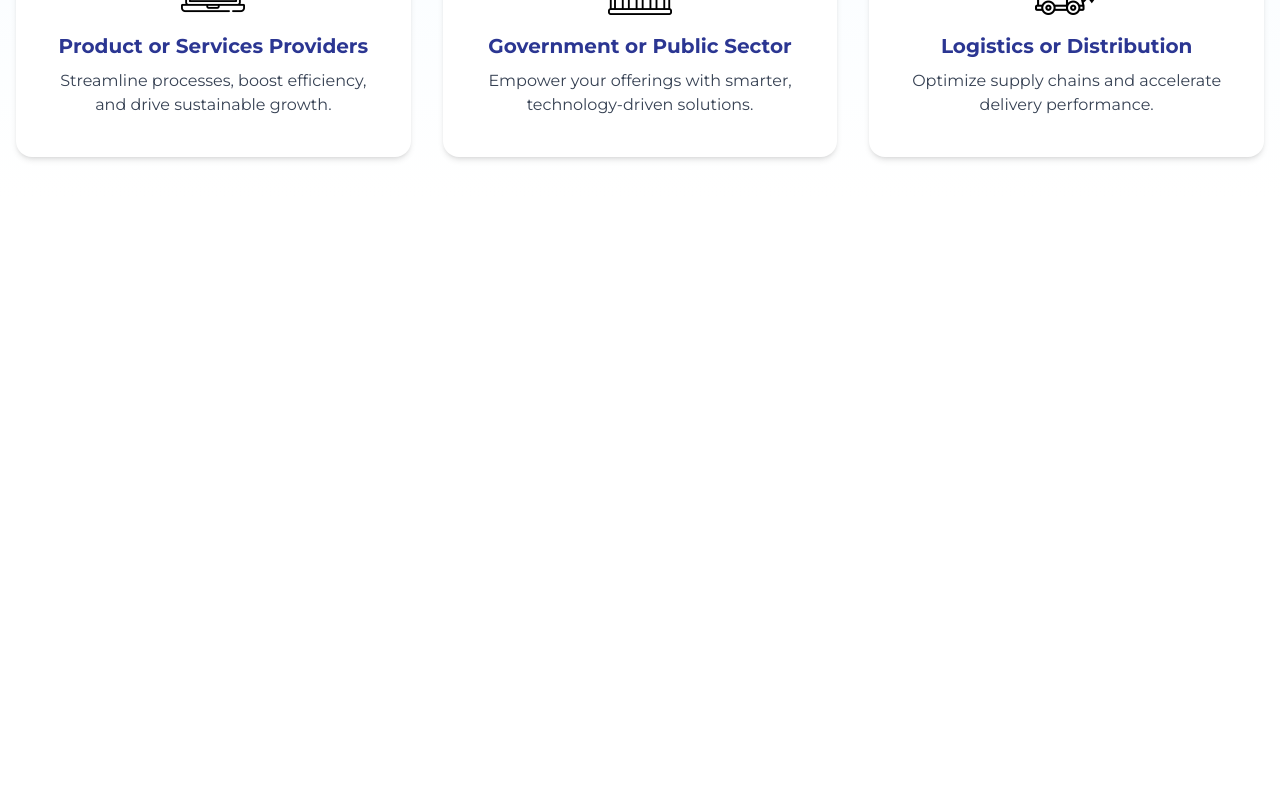
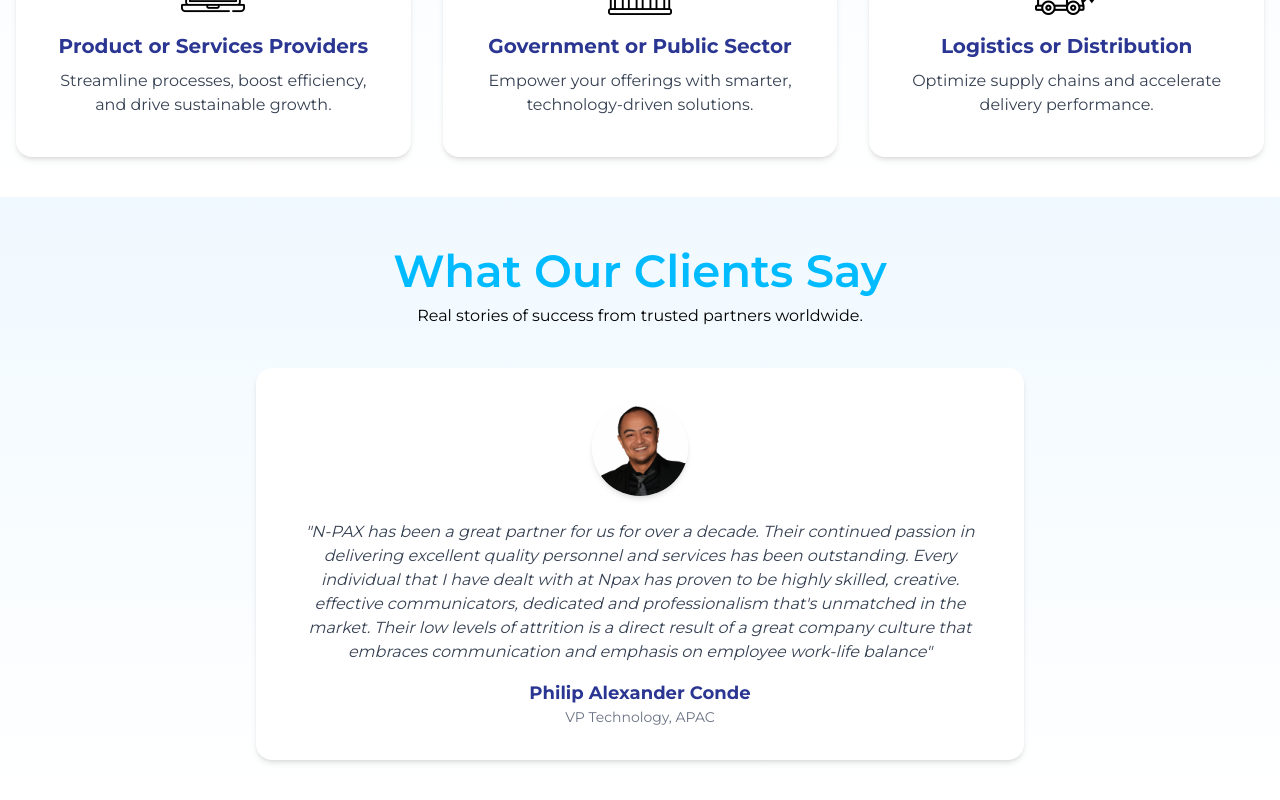
Before and after one commit to Johnell-Empuerto/NPAX-Digital-Website, a React (Vite) app: page / in a window 1280 px wide. Shown: the part 2989-3789 px from the top of the page. Before the commit the page ends 3186 px from the top, so only its background shows below. Built offline with nearby package versions, Linux system fonts and the light colour scheme.

Commit message:
added testimonial section

```diff
--- a/src/App.jsx
+++ b/src/App.jsx
@@ -4,6 +4,7 @@ import Header from './components/Header'
 import Hero from './sections/Hero'
 import Middle from './sections/Middle'
 import Bottom from './sections/Bottom'
+import Testimonial from './sections/Testimonial'
 
 const App = () => {
   return (
@@ -12,6 +13,7 @@ const App = () => {
       <Hero />
       <Middle />
       <Bottom />
+      <Testimonial />
     </div>
   )
 }
--- /dev/null
+++ b/src/sections/Testimonial.jsx
@@ -0,0 +1,88 @@
+import React from 'react';
+import { motion as Motion } from 'framer-motion';
+import testimonialImg from '../assets/images/Philip_Alexander_Conde.png';
+// Placeholder for additional images - add more as needed
+// import testimonialImg2 from '../assets/images/another_person.png';
+// import testimonialImg3 from '../assets/images/yet_another_person.png';
+
+const testimonialVariants = {
+  hidden: { opacity: 0, y: 50 },
+  visible: {
+    opacity: 1,
+    y: 0,
+    transition: {
+      duration: 0.8,
+      ease: 'easeOut',
+    },
+  },
+};
+
+// Sample testimonials data - expand this array for more slides
+const testimonials = [
+  {
+    image: testimonialImg,
+    quote: "N-PAX has been a great partner for us for over a decade. Their continued passion in delivering excellent quality personnel and services has been outstanding. Every individual that I have dealt with at Npax has proven to be highly skilled, creative. effective communicators, dedicated and professionalism that's unmatched in the market. Their low levels of attrition is a direct result of a great company culture that embraces communication and emphasis on employee work-life balance",
+    name: "Philip Alexander Conde",
+    title: "VP Technology, APAC",
+  },
+  // Add more testimonials here
+  // {
+  //   image: testimonialImg2,
+  //   quote: "Another great testimonial quote here.",
+  //   name: "Jane Doe",
+  //   title: "CEO, Company XYZ",
+  // },
+  // {
+  //   image: testimonialImg3,
+  //   quote: "Yet another testimonial quote here.",
+  //   name: "John Smith",
+  //   title: "CTO, Company ABC",
+  // },
+];
+
+const Testimonial = () => {
+  return (
+    <div className='testimonial bg-gradient-to-b from-[#f0f9ff] to-white overflow-hidden py-10'>
+      <div className="wrapper max-w-7xl mx-auto px-4">
+        <h2 className="font-(family-name:--secondary-font) text-[45px] font-semibold text-center text-[#00bbff]">
+          What Our Clients Say
+        </h2>
+        <p className="font-(family-name:--secondary-font) text-[16px] text-center pb-10">
+          Real stories of success from trusted partners worldwide.
+        </p>
+        <Motion.div
+          className="testimonial-con max-w-3xl mx-auto p-8 bg-white rounded-2xl shadow-md hover:shadow-xl transition-shadow duration-300"
+          variants={testimonialVariants}
+          initial="hidden"
+          whileInView="visible"
+          viewport={{ once: true, amount: 0.3 }}
+        >
+          {/* Carousel Template Structure - For a full carousel, integrate a library like react-slick or use Framer Motion for sliding */}
+          {/* Here, we display the first one; expand with carousel logic as needed */}
+          <div className="flex flex-col items-center gap-6">
+            <img
+              src={testimonials[0].image}
+              alt={testimonials[0].name}
+              className="w-24 h-24 rounded-full object-cover shadow-md"
+            />
+            <div className="text-center">
+              <p className="text-[16px] font-(family-name:--secondary-font) text-gray-700 italic mb-4">
+                "{testimonials[0].quote}"
+              </p>
+              <p className="text-[18px] font-(family-name:--secondary-font) font-bold text-[#2B3692]">
+                {testimonials[0].name}
+              </p>
+              <p className="text-[14px] font-(family-name:--secondary-font) text-gray-500">
+                {testimonials[0].title}
+              </p>
+            </div>
+          </div>
+          {/* To implement a carousel, you can wrap multiple items in a slider component */}
+          {/* Example: Use Framer Motion for simple animation or add a carousel library */}
+        </Motion.div>
+      </div>
+    </div>
+  );
+};
+
+export default Testimonial;
```
